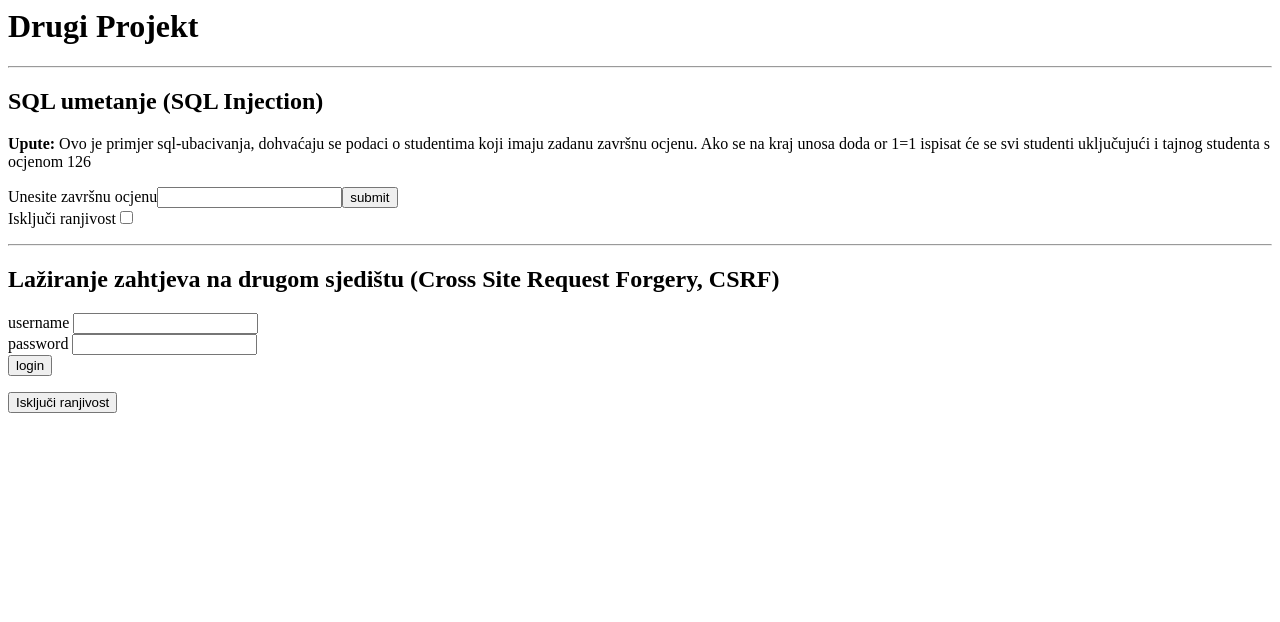
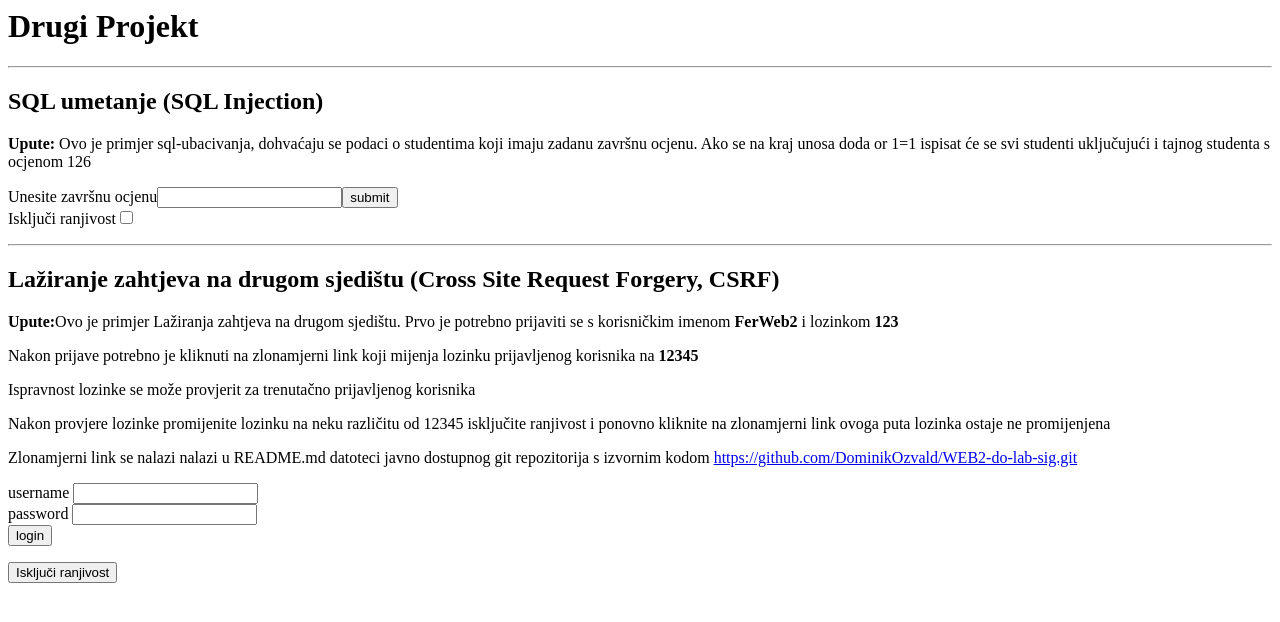
Before and after one commit to DominikOzvald/WEB2-do-lab-sig, a Node server app: page / in a window 1280 px wide. Shown: the top 622 px of the page. Run offline with Node 20, Linux system fonts and the light colour scheme.

Commit message:
added test instructions

```diff
--- a/package.json
+++ b/package.json
@@ -1,5 +1,6 @@
 {
 	"scripts": {
+		"build-start": "npm run build && npm run start",
 		"build": "npm run clean && tsc && npm run copy-views && npm run copy-public",
 		"clean": "shx rm -rf dist",
 		"copy-views": "shx cp -r src/views dist",
--- a/src/views/index.pug
+++ b/src/views/index.pug
@@ -19,6 +19,11 @@ html
         h2 Lažiranje zahtjeva na drugom sjedištu (Cross Site Request Forgery, CSRF)
 
         div(class="CSRF")
+            p <b>Upute:</b>Ovo je primjer Lažiranja zahtjeva na drugom sjedištu. Prvo je potrebno prijaviti se s korisničkim imenom <b>FerWeb2</b> i lozinkom <b>123</b>
+            p Nakon prijave potrebno je kliknuti na zlonamjerni link koji mijenja lozinku prijavljenog korisnika na <b>12345</b>
+            p Ispravnost lozinke se može provjerit za trenutačno prijavljenog korisnika
+            p Nakon provjere lozinke promijenite lozinku na neku različitu od 12345 isključite ranjivost i ponovno kliknite na zlonamjerni link ovoga puta lozinka ostaje ne promijenjena
+            p Zlonamjerni link se nalazi nalazi u README.md datoteci javno dostupnog git repozitorija s izvornim kodom <a href="https://github.com/DominikOzvald/WEB2-do-lab-sig.git">https://github.com/DominikOzvald/WEB2-do-lab-sig.git</a>
             p(id="show-username") #{username ? username : ""}
             div(class ="visible-logged-out",id="login-form", hidden = username ? true : false )
                 form(action="",method="post")
```
